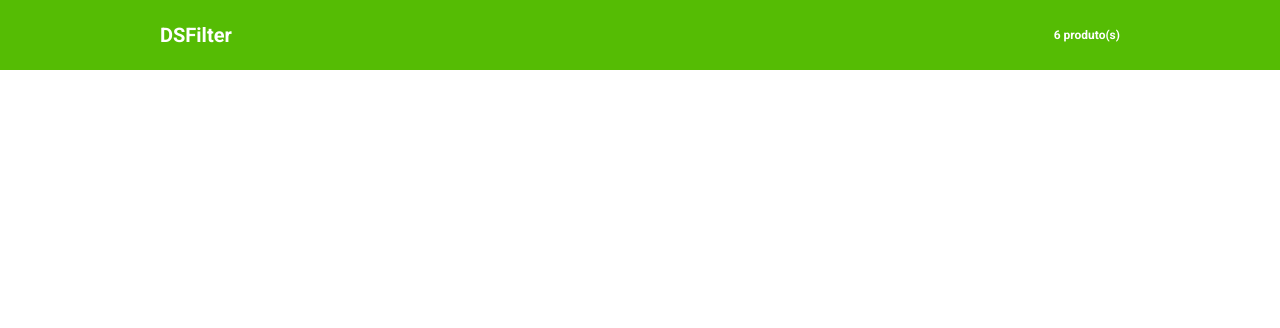
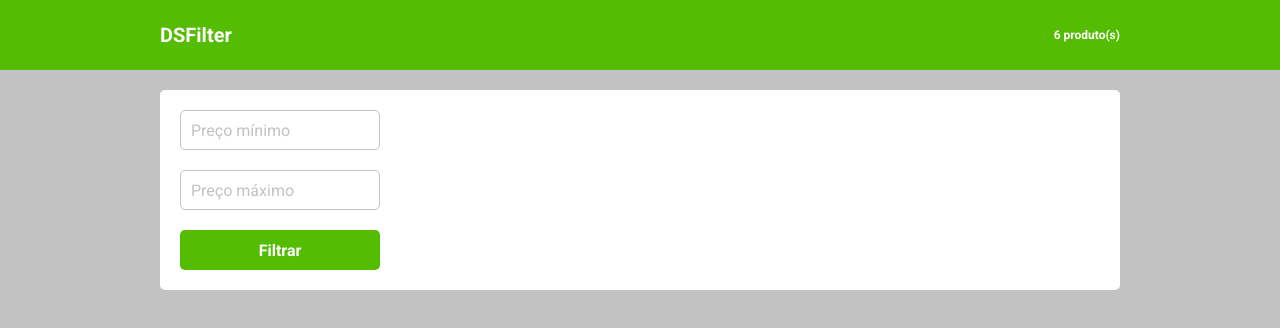
Before and after one commit to cauerg44/DSFilter, a React (Vite) app: page / in a window 1280 px wide. Shown: the top 328 px of the page. Built offline with nearby package versions, Linux system fonts and the light colour scheme.

Commit message:
Filter card component

```diff
--- a/src/App.tsx
+++ b/src/App.tsx
@@ -1,4 +1,5 @@
 import Header from "./components/Header";
+import ListingBody from "./components/ListingBody";
 
 
 export default function App() {
@@ -6,6 +7,9 @@ export default function App() {
   return (
     <>
       <Header />
+      <main>
+        <ListingBody />
+      </main>
     </>
   )
 }
--- /dev/null
+++ b/src/components/FilterCard/index.tsx
@@ -0,0 +1,14 @@
+import './styles.css'
+
+export default function FilterCard() {
+
+    return (
+        <div className='dsf-filter-card mt20 mb20'>
+            <form className='dsf-form-container'>
+                <input className='mb20' type="text" placeholder='Preço mínimo'/>
+                <input className='mb20' type="text" placeholder='Preço máximo'/>
+                <button>Filtrar</button>
+            </form>
+        </div>
+    )
+}
--- /dev/null
+++ b/src/components/FilterCard/styles.css
@@ -0,0 +1,46 @@
+.dsf-filter-card {
+    width: 100%;
+    height: 200px;
+    border-radius: 5px;
+    background-color: var(--dsf-bg-color-tertiary);
+}
+
+form {
+    display: flex;
+    flex-direction: column;
+}
+
+input {
+    font-size: 16px;
+    font-weight: 400;
+    width: 200px;
+    height: 40px;
+    padding: 10px;
+    border: 1px solid var(--dsf-border-color-primary);
+    border-radius: 5px;
+}
+
+input::placeholder {
+    font-size: 16px;
+    font-weight: 400;
+    color: var(--dsf-font-color-secondary);
+}
+
+input:focus {
+    outline: none;
+}
+
+button {
+    font-size: 16px;
+    font-weight: 700;
+    width: 200px;
+    height: 40px;
+    border: none;
+    border-radius: 5px;
+    background-color: var(--dsf-bg-color-primary);
+    color: var(--dsf-font-color-primary);
+}
+
+.dsf-form-container {
+    padding: 20px;
+}
--- /dev/null
+++ b/src/components/ListingBody/index.tsx
@@ -0,0 +1,11 @@
+import FilterCard from '../FilterCard'
+import './styles.css'
+
+export default function ListingBody() {
+
+    return (
+        <section className="dsf-main-container">
+            <FilterCard />
+        </section>
+    )
+}
--- a/src/index.css
+++ b/src/index.css
@@ -2,8 +2,13 @@
 
 :root {
     --dsf-bg-color-primary: #55BC04;
+    --dsf-bg-color-secondary: #C2C2C2;
+    --dsf-bg-color-tertiary: #FFFFFF;
+
+    --dsf-border-color-primary: #C2C2C2;
 
     --dsf-font-color-primary: #FFFFFF;
+    --dsf-font-color-secondary: #C2C2C2;
 }
 
 * {
@@ -18,3 +23,15 @@
     max-width: 960px;
     margin: 0 auto;
 }
+
+body {
+    background-color: var(--dsf-bg-color-secondary);
+}
+
+.mt20 {
+    margin-top: 20px;
+}
+
+.mb20 {
+    margin-bottom: 20px;
+}
```
Also changed, not shown: src/components/ListingBody/styles.css (added).
